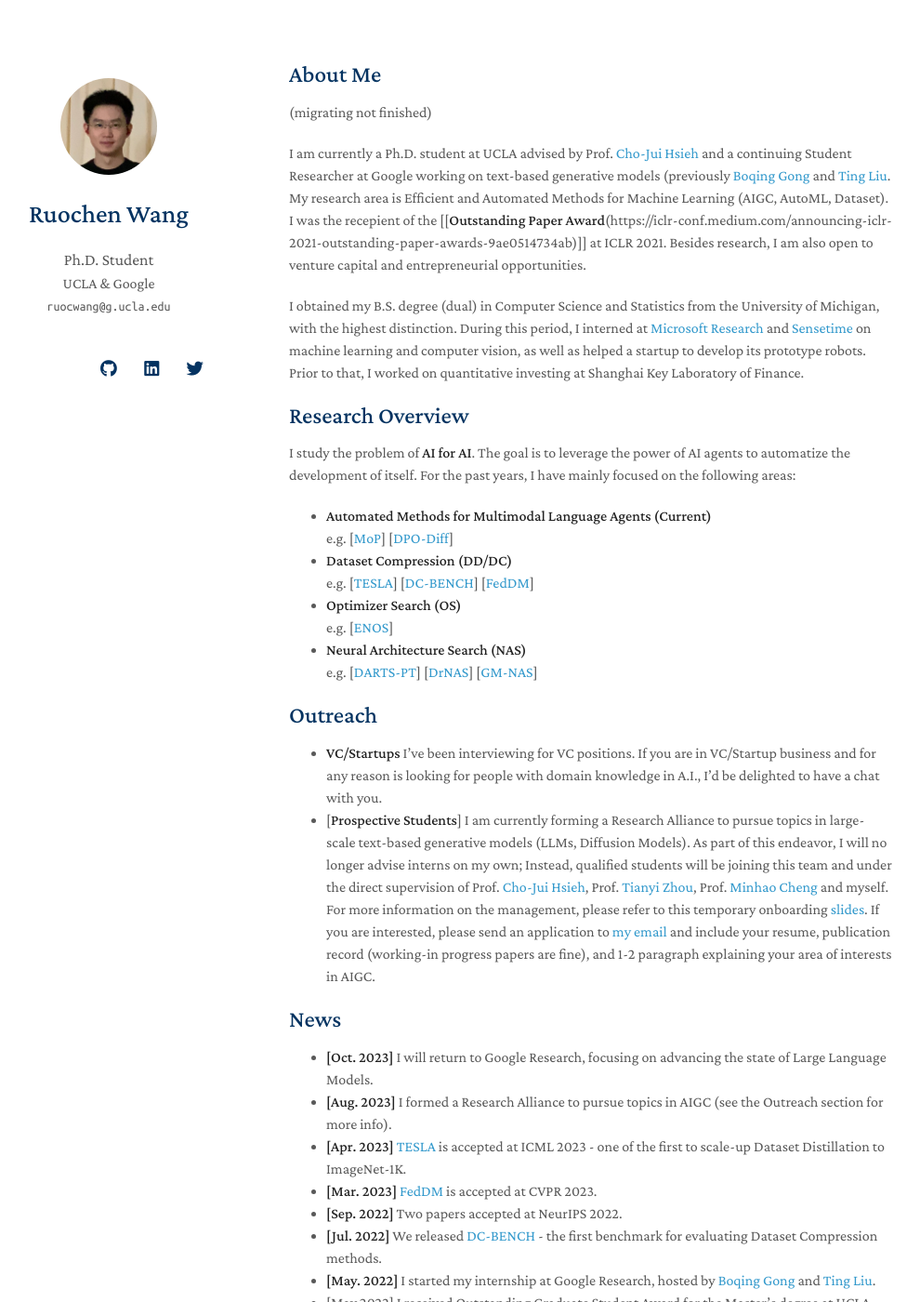
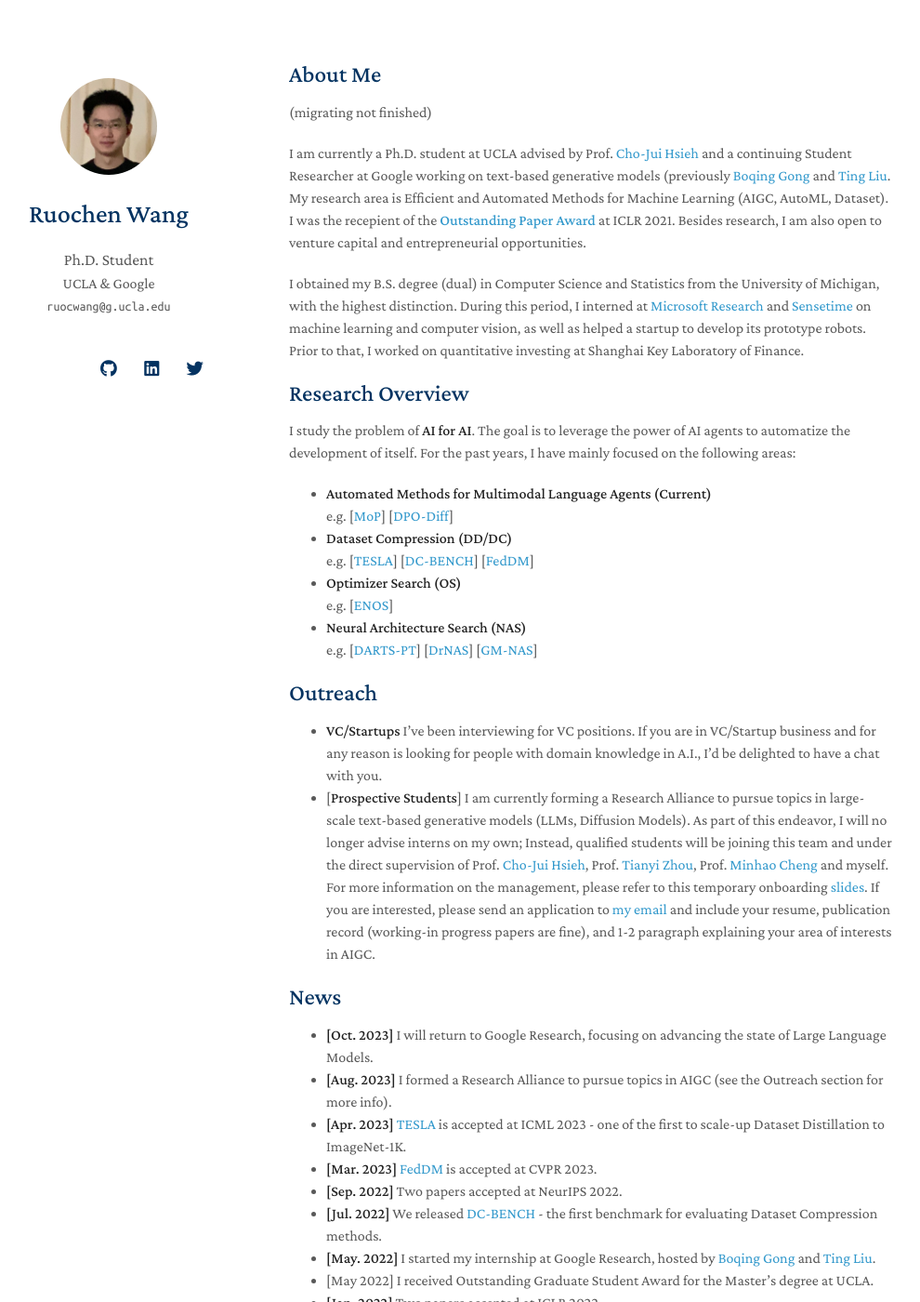
Before and after one commit to ruocwang/ruocwang.github.io, a Jekyll site: the page built from index.md, in a window 1280 px wide and 1400 px high. Shown: the whole window at 93% size, without its empty margins (159-1149 px from the left). Built offline with Jekyll 4.4.1, drawn with Linux system fonts in a browser that asks for light colours; nearby versions of some CDN libraries; a style sheet for code colours, icons or effects is not loaded; our own code applies the rules of GitHub Pages for plain Markdown files; some of the changed text lies outside the part shown.

```diff
--- a/index.md
+++ b/index.md
@@ -8,7 +8,7 @@ layout: homepage
 
 I am currently a Ph.D. student at UCLA advised by Prof. [Cho-Jui Hsieh](http://web.cs.ucla.edu/~chohsieh/) and a continuing Student Researcher at Google working on text-based generative models (previously [Boqing Gong](https://scholar.google.com/citations?user=lv9ZeVUAAAAJ&hl=en) and [Ting Liu](https://research.google/people/105496/).
 My research area is Efficient and Automated Methods for Machine Learning (AIGC, AutoML, Dataset).
-I was the recepient of the [[**Outstanding Paper Award**(https://iclr-conf.medium.com/announcing-iclr-2021-outstanding-paper-awards-9ae0514734ab)]] at ICLR 2021.
+I was the recepient of the **[Outstanding Paper Award](https://iclr-conf.medium.com/announcing-iclr-2021-outstanding-paper-awards-9ae0514734ab)** at ICLR 2021.
 Besides research, I am also open to venture capital and entrepreneurial opportunities.
 
 I obtained my B.S. degree (dual) in Computer Science and Statistics from the University of Michigan, with the highest distinction.
@@ -49,7 +49,7 @@ e.g. [[DARTS-PT](https://arxiv.org/abs/2108.04392)] [[DrNAS](https://arxiv.org/a
 - [May 2022] I received Outstanding Graduate Student Award for the Master's degree at UCLA.
 - **[Jan. 2022]** Two papers accepted at ICLR 2022.
 - **[Jul. 2021]** One paper accepted at ICCV 2021.
-- **[Apr. 2021]** Our paper *"Rethinking Architecture Selection in Differentiable NAS"* won the [[**Outstanding Paper Award**](https://iclr-conf.medium.com/announcing-iclr-2021-outstanding-paper-awards-9ae0514734ab)] at ICLR 2021.
+- **[Apr. 2021]** Our paper *"Rethinking Architecture Selection in Differentiable NAS"* won the **[Outstanding Paper Award](https://iclr-conf.medium.com/announcing-iclr-2021-outstanding-paper-awards-9ae0514734ab)** at ICLR 2021.
 - **[Jan. 2021]** Two papers accepted at ICLR 2021.
 
 
```
Also changed, not shown: _data/publications.yml (+12 -12 lines).
